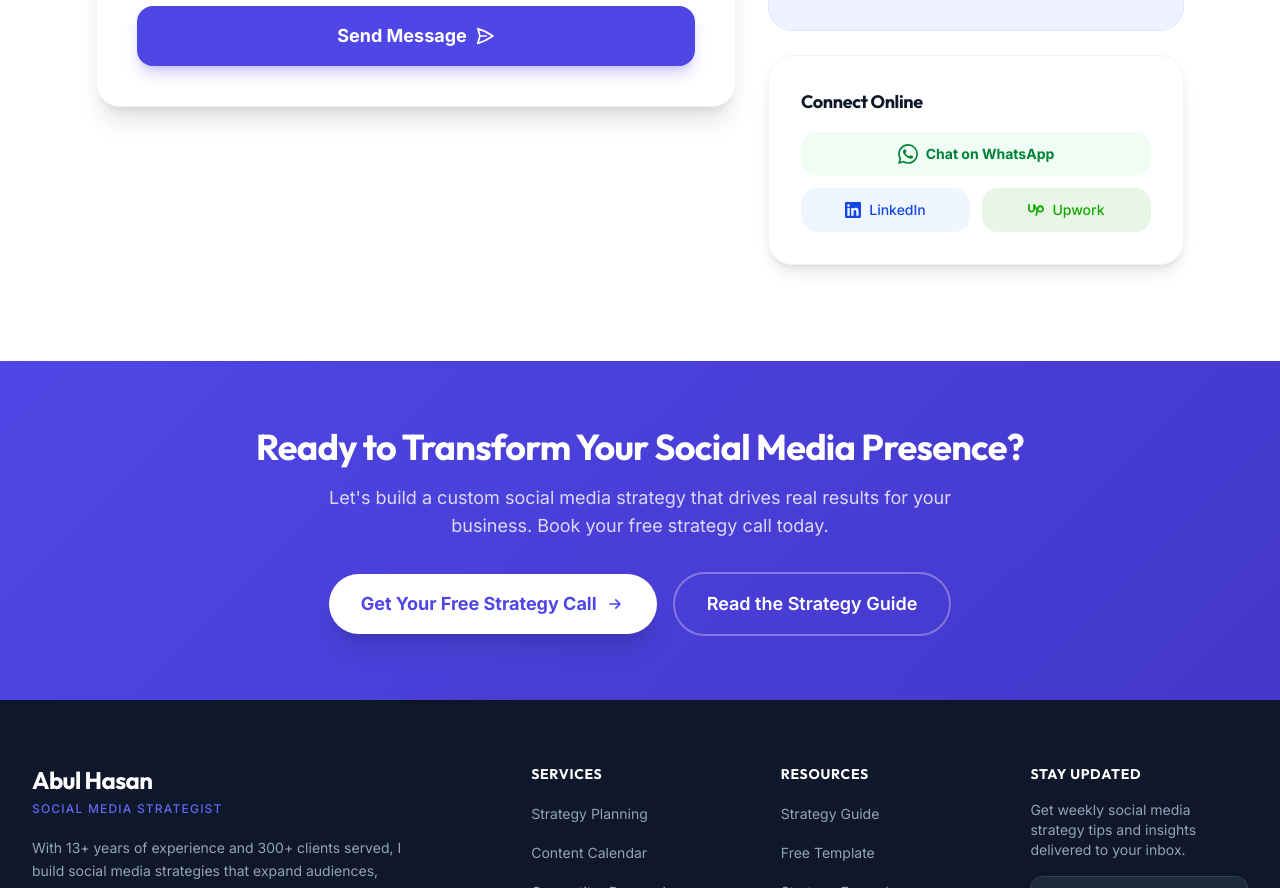
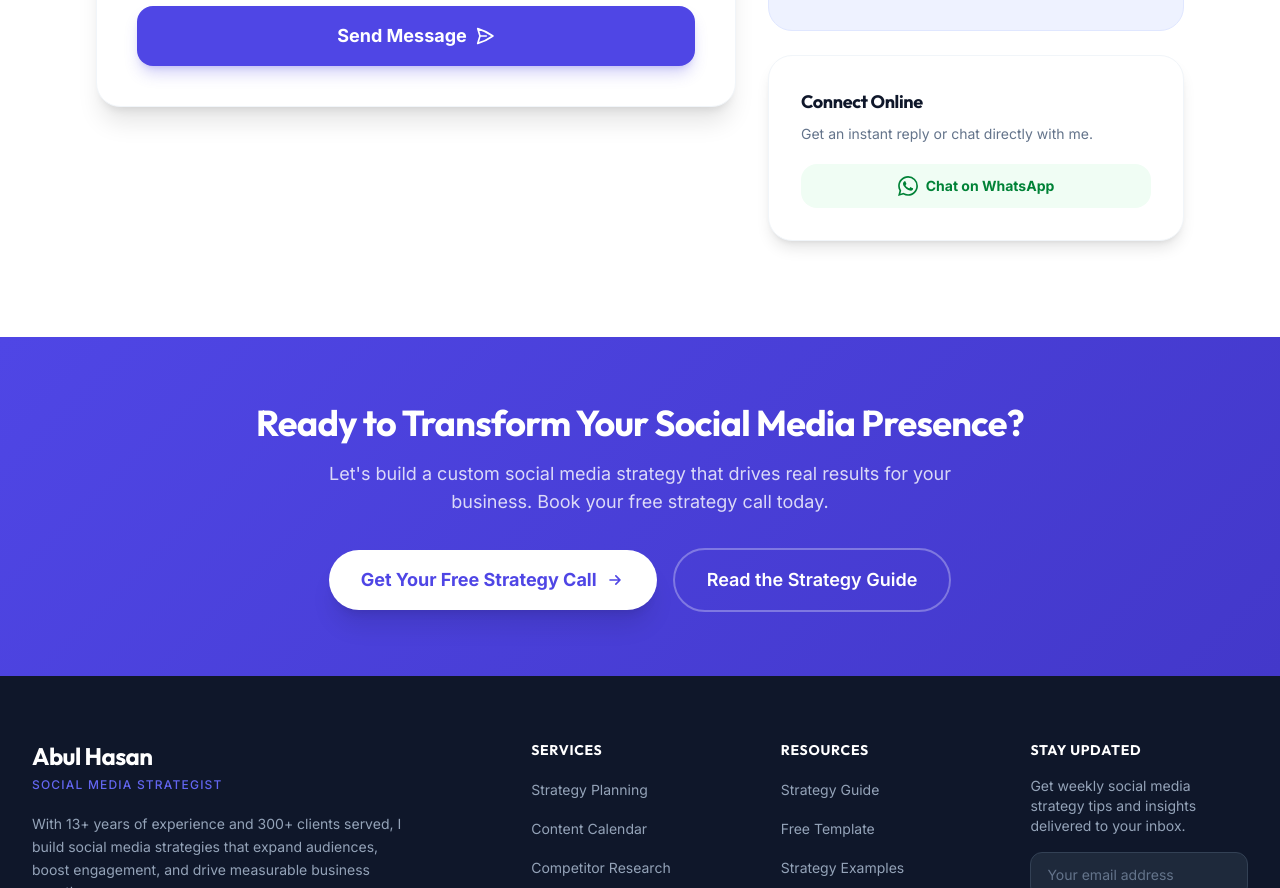
Before and after one commit to farad-alam/Social-Media-Strategist, a Next.js app: page /contact in a window 1280 px wide. Shown: the part 1100-1988 px from the top of the page. Built offline with nearby package versions, Linux system fonts and the light colour scheme.

Commit message:
style: Clean up connect section to highlight WhatsApp chat only

```diff
--- a/app/contact/page.tsx
+++ b/app/contact/page.tsx
@@ -256,23 +256,14 @@ export default function ContactPage() {
 
               <ScrollReveal delay={450}>
                 <div className="bg-white rounded-2xl shadow-lg border border-slate-100 p-8">
-                  <h3 className="text-lg font-bold text-slate-900 mb-4">Connect Online</h3>
-                  <a href="https://wa.me/8801713646536" target="_blank" rel="noopener noreferrer" className="w-full mb-3 flex items-center justify-center gap-2 px-4 py-3 rounded-xl bg-green-50 text-green-700 font-bold text-sm hover:bg-green-100 transition-colors duration-200">
+                  <h3 className="text-lg font-bold text-slate-900 mb-2">Connect Online</h3>
+                  <p className="text-sm text-slate-500 mb-5">Get an instant reply or chat directly with me.</p>
+                  <a href="https://wa.me/8801713646536" target="_blank" rel="noopener noreferrer" className="w-full flex items-center justify-center gap-2 px-4 py-3 rounded-xl bg-green-50 text-green-700 font-bold text-sm hover:bg-green-100 transition-colors duration-200">
                     <svg className="w-5 h-5" fill="currentColor" viewBox="0 0 24 24">
                       <path d="M17.472 14.382c-.297-.149-1.758-.867-2.03-.967-.273-.099-.471-.148-.67.15-.197.297-.767.966-.94 1.164-.173.199-.347.223-.644.075-.297-.15-1.255-.463-2.39-1.475-.883-.788-1.48-1.761-1.653-2.059-.173-.297-.018-.458.13-.606.134-.133.298-.347.446-.52.149-.174.198-.298.298-.497.099-.198.05-.371-.025-.52-.075-.149-.669-1.612-.916-2.207-.242-.579-.487-.5-.669-.51-.173-.008-.371-.01-.57-.01-.198 0-.52.074-.792.372-.272.297-1.04 1.016-1.04 2.479 0 1.462 1.065 2.875 1.213 3.074.149.198 2.096 3.2 5.077 4.487.709.306 1.262.489 1.694.625.712.227 1.36.195 1.871.118.571-.085 1.758-.719 2.006-1.413.248-.694.248-1.289.173-1.413-.074-.124-.272-.198-.57-.347m-5.421 7.403h-.004a9.87 9.87 0 01-5.031-1.378l-.361-.214-3.741.982.998-3.648-.235-.374a9.86 9.86 0 01-1.51-5.26c.001-5.45 4.436-9.884 9.888-9.884 2.64 0 5.122 1.03 6.988 2.898a9.825 9.825 0 012.893 6.994c-.003 5.45-4.437 9.884-9.885 9.884m8.413-18.297A11.815 11.815 0 0012.05 0C5.495 0 .16 5.335.157 11.892c0 2.096.547 4.142 1.588 5.945L.057 24l6.305-1.654a11.882 11.882 0 005.683 1.448h.005c6.554 0 11.89-5.335 11.893-11.893a11.821 11.821 0 00-3.48-8.413z" />
                     </svg>
                     Chat on WhatsApp
                   </a>
-                  <div className="flex gap-3">
-                    <a href="https://linkedin.com/in/abulhasan" target="_blank" rel="noopener noreferrer" className="flex-1 flex items-center justify-center gap-2 px-4 py-3 rounded-xl bg-blue-50 text-blue-700 font-medium text-sm hover:bg-blue-100 transition-colors duration-200">
-                      <svg className="w-4 h-4" fill="currentColor" viewBox="0 0 24 24"><path d="M20.447 20.452h-3.554v-5.569c0-1.328-.027-3.037-1.852-3.037-1.853 0-2.136 1.445-2.136 2.939v5.667H9.351V9h3.414v1.561h.046c.477-.9 1.637-1.85 3.37-1.85 3.601 0 4.267 2.37 4.267 5.455v6.286zM5.337 7.433c-1.144 0-2.063-.926-2.063-2.065 0-1.138.92-2.063 2.063-2.063 1.14 0 2.064.925 2.064 2.063 0 1.139-.925 2.065-2.064 2.065zm1.782 13.019H3.555V9h3.564v11.452zM22.225 0H1.771C.792 0 0 .774 0 1.729v20.542C0 23.227.792 24 1.771 24h20.451C23.2 24 24 23.227 24 22.271V1.729C24 .774 23.2 0 22.222 0h.003z" /></svg>
-                      LinkedIn
-                    </a>
-                    <a href="https://upwork.com/freelancers/abulhasan" target="_blank" rel="noopener noreferrer" className="flex-1 flex items-center justify-center gap-2 px-4 py-3 rounded-xl bg-[#14A800]/10 text-[#14A800] font-medium text-sm hover:bg-[#14A800]/20 transition-colors duration-200">
-                      <svg className="w-4 h-4" fill="currentColor" viewBox="0 0 24 24"><path d="M18.561 13.158c-1.102 0-2.135-.467-3.074-1.227l.228-1.076.008-.042c.207-1.143.849-3.06 2.839-3.06 1.492 0 2.703 1.212 2.703 2.703-.001 1.489-1.212 2.702-2.704 2.702zm0-8.14c-2.539 0-4.51 1.649-5.31 4.366-1.214-1.832-2.148-4.032-2.687-5.892H7.828v7.112c-.002 1.406-1.141 2.546-2.547 2.548-1.405-.002-2.543-1.143-2.545-2.548V3.492H0v7.112c0 2.914 2.37 5.303 5.281 5.303 2.913 0 5.283-2.389 5.283-5.303v-1.19c.529 1.107 1.182 2.229 1.974 3.221l-1.673 7.873h2.797l1.213-5.71c1.063.679 2.285 1.109 3.686 1.109 3 0 5.439-2.452 5.439-5.45 0-3-2.439-5.439-5.439-5.439z" /></svg>
-                      Upwork
-                    </a>
-                  </div>
                 </div>
               </ScrollReveal>
             </div>
```
